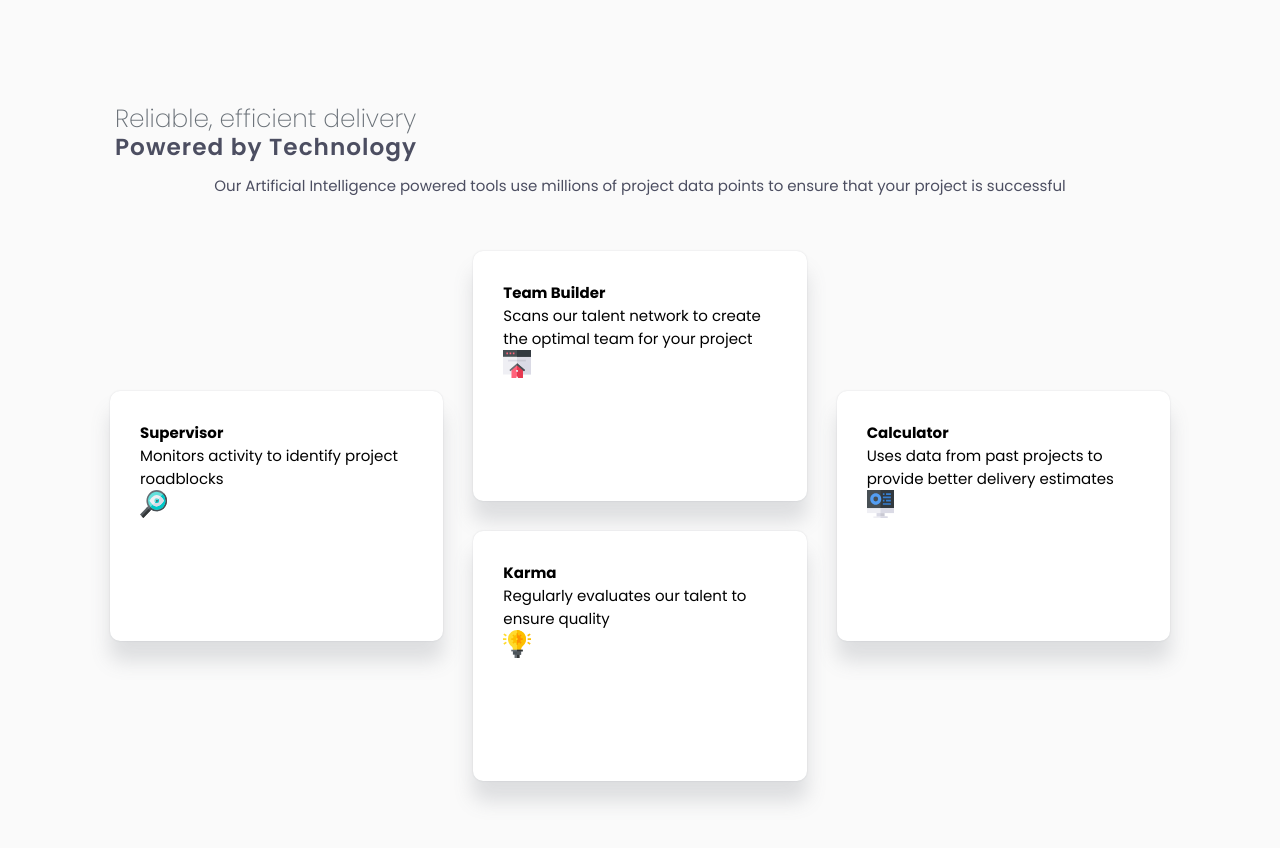
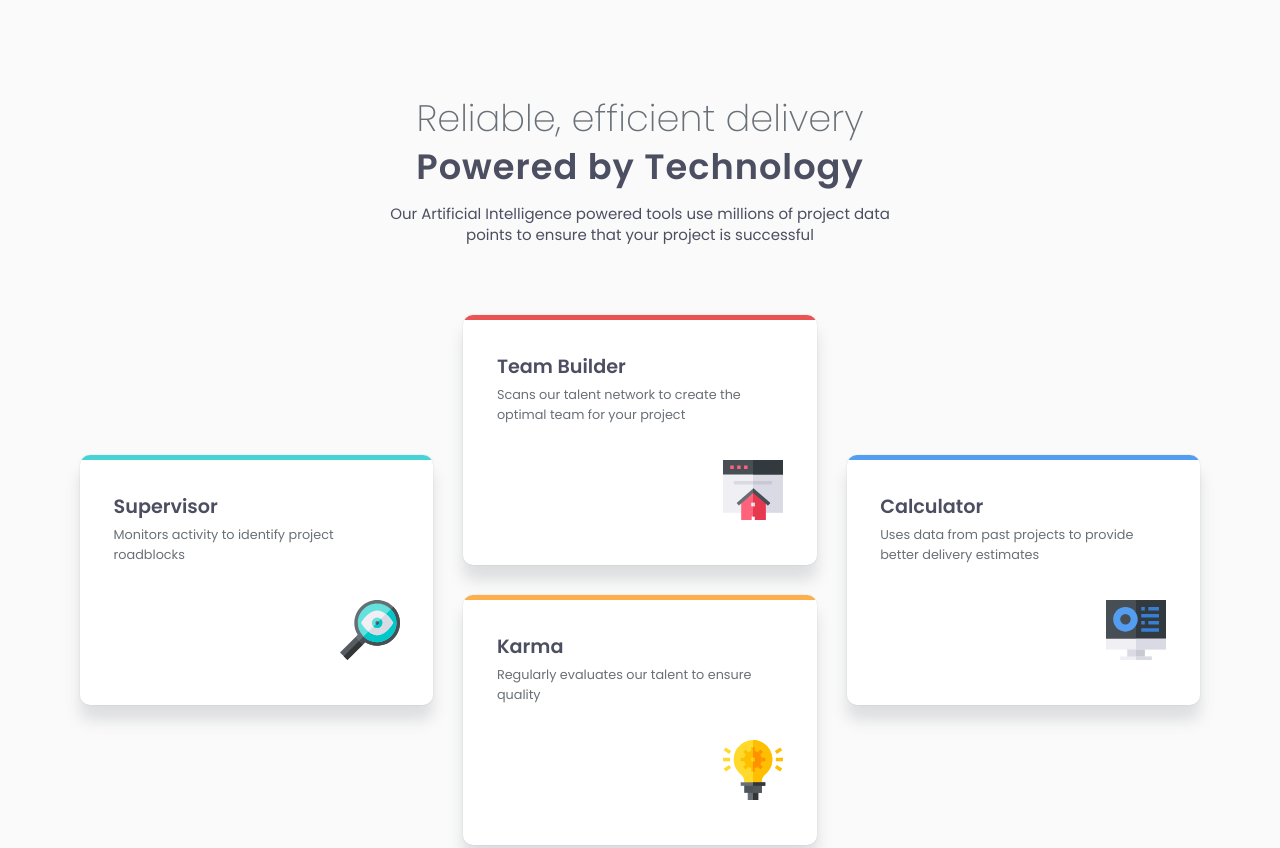
Before and after one commit to Ankia-Fuls/fem-four-card-feature-section, a plain HTML site: page index.html in a window 1280 px wide. Shown: the top 848 px of the page. Drawn offline with Linux system fonts and the light colour scheme.

Commit message:
Desktop design V1 complete

```diff
--- a/styles.scss
+++ b/styles.scss
@@ -13,6 +13,17 @@ $bg-white: rgba(250, 250, 250, 255);
 
 @function rem($pixels, $context: 16) {
     @return (math.div($pixels, $context))*1rem;
+}
+
+@mixin color-bar ($color) {
+    content: "";
+    display: block;
+    width: 100%;
+    height: rem(5);
+    background-color: $color;
+    position: absolute;
+    left: 0;
+    top: 0;
 }
 
 @import url('https://fonts.googleapis.com/css2?family=Poppins:ital,wght@0,100;0,200;0,300;0,400;0,500;0,600;0,700;0,800;0,900;1,100;1,200;1,300;1,400;1,500;1,600;1,700;1,800;1,900&display=swap');
@@ -32,7 +43,7 @@ body {
 }
 
 main {
-    padding: rem(60) rem(30) rem(20);
+    padding: 16% 8% 5.4%;
     margin: 0 auto;
 }
 
@@ -50,21 +61,23 @@ footer {
 }
 
 .heading {
-    padding: 0 rem(5);
+    padding: 0 1.6%;
 
     h1 {
         font-weight: 200;
         color: $grey-400;
         font-size: 1.55rem;
+        text-align: center;
     }
 
     h2 {
         font-weight: 600;
         color: $grey-500;
-        font-size: 1.45rem;
+        font-size: 1.44rem;
         line-height: 0.92;
         letter-spacing: rem(1);
         padding-bottom: rem(17);
+        text-align: center;
     }
 
     p {
@@ -73,6 +86,8 @@ footer {
         color: $grey-500;
         font-weight: 400;
         text-align: center;
+        max-width: rem(460);
+        margin: 0 auto;
     }
 }
 
@@ -83,18 +98,38 @@ footer {
     grid-template-rows: 1fr 1fr 1fr 1fr;
     gap: rem(30);
 
+
+
     .card {
+        position: relative;
         width: 100%;
         height: rem(250);
         background-color: $white;
         border-radius: 10px;
         box-shadow:
             0 0 2px $grey-400-low-op,
-            0 20px 20px $grey-400-low-op;
-        padding: rem(30);
+            0 15px 15px $grey-400-low-op;
+        padding: 9.5%;
+        overflow: hidden;
+
+        h4 {
+            font-weight: 600;
+            color: $grey-500;
+            font-size: 1.2rem;
+        }
+
+        p {
+            font-size: 0.8rem;
+            font-weight: 400;
+            color: $grey-400;
+            width: 90%;
+        }
 
         img {
-            width: 10%;
+            width: 20%;
+            position: absolute;
+            bottom: 18%;
+            right: 9.5%;
         }
     }
 
@@ -114,19 +149,66 @@ footer {
         grid-area: 4 / 1 / 5 / 1;
     }
 
+    .supervisor:before {
+        @include color-bar($cyan);
+    }
+
+    .team:before {
+        @include color-bar($red);
+    }
+
+    .karma:before {
+        @include color-bar($orange);
+    }
+
+    .calculator:before {
+        @include color-bar($blue);
+    }
+
 
 }
 
 
-@media only screen and (min-width:376px) {
+@media only screen and (min-width:850px) {
     main {
-        padding: rem(100) rem(30);
-        max-width: rem(1120);
+        padding: 7% rem(30);
+        max-width: rem(1180);
+    }
+
+    .heading {
+        h1 {
+            font-size: 2.3rem;
+        }
+
+        h2 {
+            font-size: 2.2rem;
+            padding-top: rem(5);
+            padding-bottom: rem(20);
+        }
+
+        p {
+            font-size: rem(15);
+            line-height: 1.4;
+            max-width: rem(500);
+        }
     }
 
     .grid {
         grid-template-columns: 1fr 1fr 1fr;
         grid-template-rows: 1fr 1fr 1fr 1fr;
+        padding-top: rem(70);
+
+        .card {
+            line-height: 1.6;
+
+            h4 {
+                line-height: 1.9;
+            }
+
+            img {
+                width: 17%;
+            }
+        }
 
         .supervisor {
             grid-area: 2 / 1 / 4 / 2;
@@ -147,3 +229,15 @@ footer {
 
     }
 }
+
+@media only screen and (max-width:371px) {
+    .heading {
+        h1 {
+            font-size: 1.4rem;
+        }
+
+        h2 {
+            font-size: 1.35rem;
+        }
+    }
+}
```
Also changed, not shown: css/styles.css, 1 other file.
